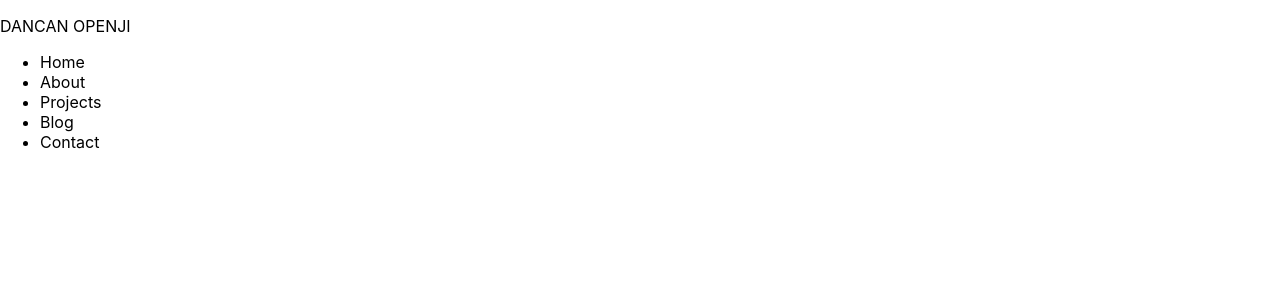
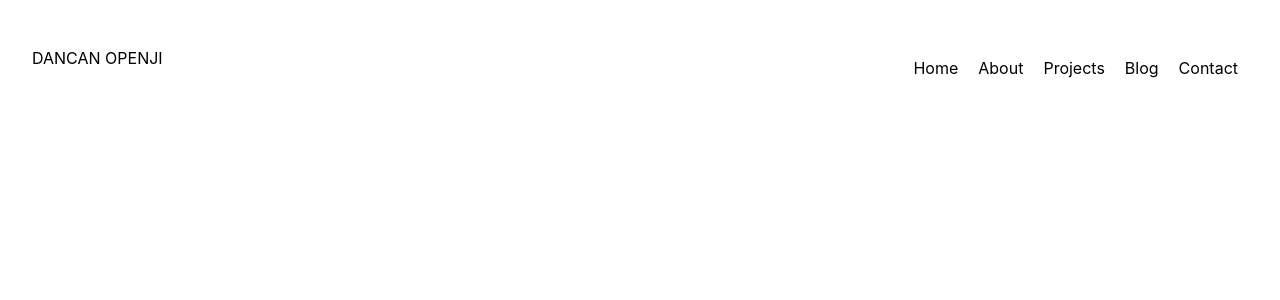
Before and after one commit to DANCAN-OMONDI-OPENJI/REACT.JS-REDUX-JAVASCRIPT-NODE.JS-PORTFOLIO, a React (Create React App) app: page / in a window 1280 px wide. Shown: the top 300 px of the page. Built offline with nearby package versions, Linux system fonts and the light colour scheme.

Commit message:
Modified index.css

```diff
--- a/src/index.css
+++ b/src/index.css
@@ -1,13 +1,32 @@
 body {
   margin: 0;
-  font-family: -apple-system, BlinkMacSystemFont, 'Segoe UI', 'Roboto', 'Oxygen',
-    'Ubuntu', 'Cantarell', 'Fira Sans', 'Droid Sans', 'Helvetica Neue',
+  font-family: -apple-system, BlinkMacSystemFont, "Segoe UI", "Roboto", "Oxygen",
+    "Ubuntu", "Cantarell", "Fira Sans", "Droid Sans", "Helvetica Neue",
     sans-serif;
   -webkit-font-smoothing: antialiased;
   -moz-osx-font-smoothing: grayscale;
 }
 
 code {
-  font-family: source-code-pro, Menlo, Monaco, Consolas, 'Courier New',
+  font-family: source-code-pro, Menlo, Monaco, Consolas, "Courier New",
     monospace;
 }
+
+.header {
+  display: flex;
+  justify-content: space-between;
+}
+
+.header-links {
+  display: flex;
+  list-style: none;
+  justify-content: space-between;
+}
+
+.header-links li {
+  margin: 10px;
+}
+
+.home {
+  padding: 2rem;
+}
```
